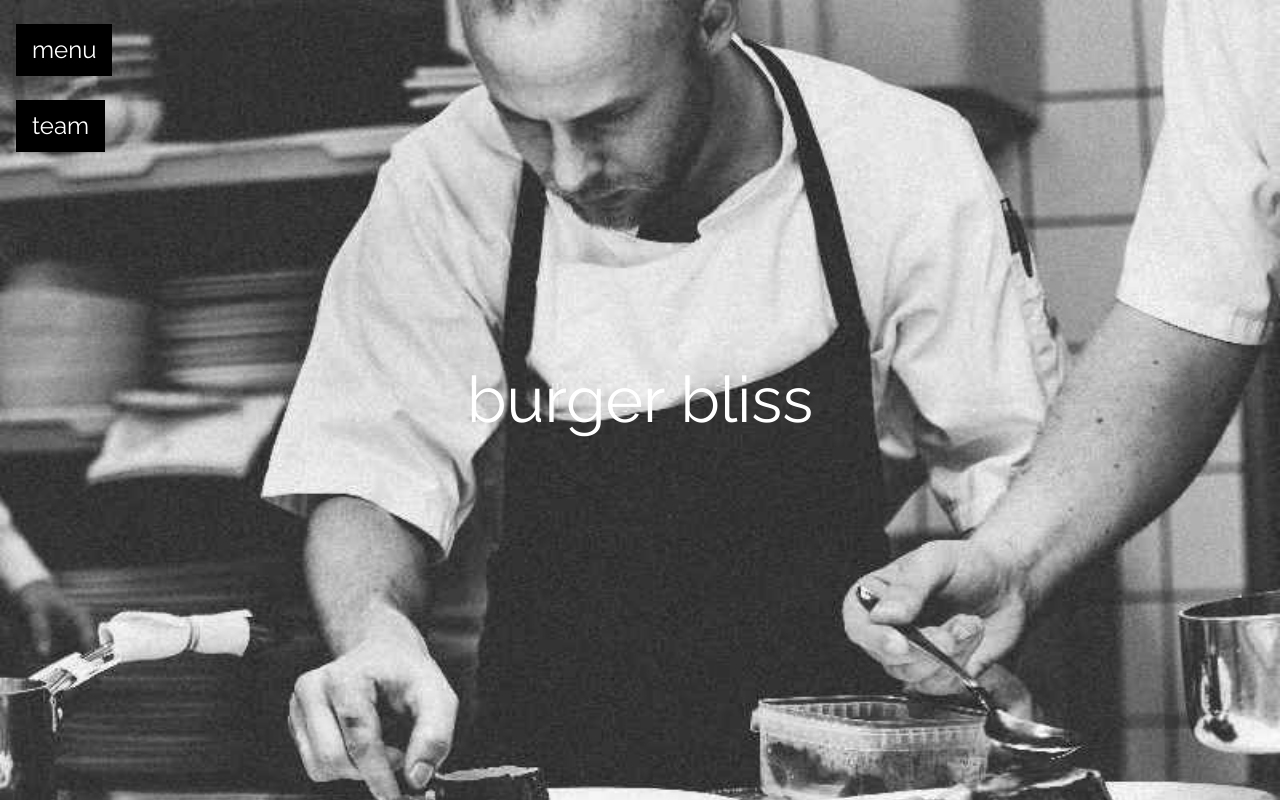
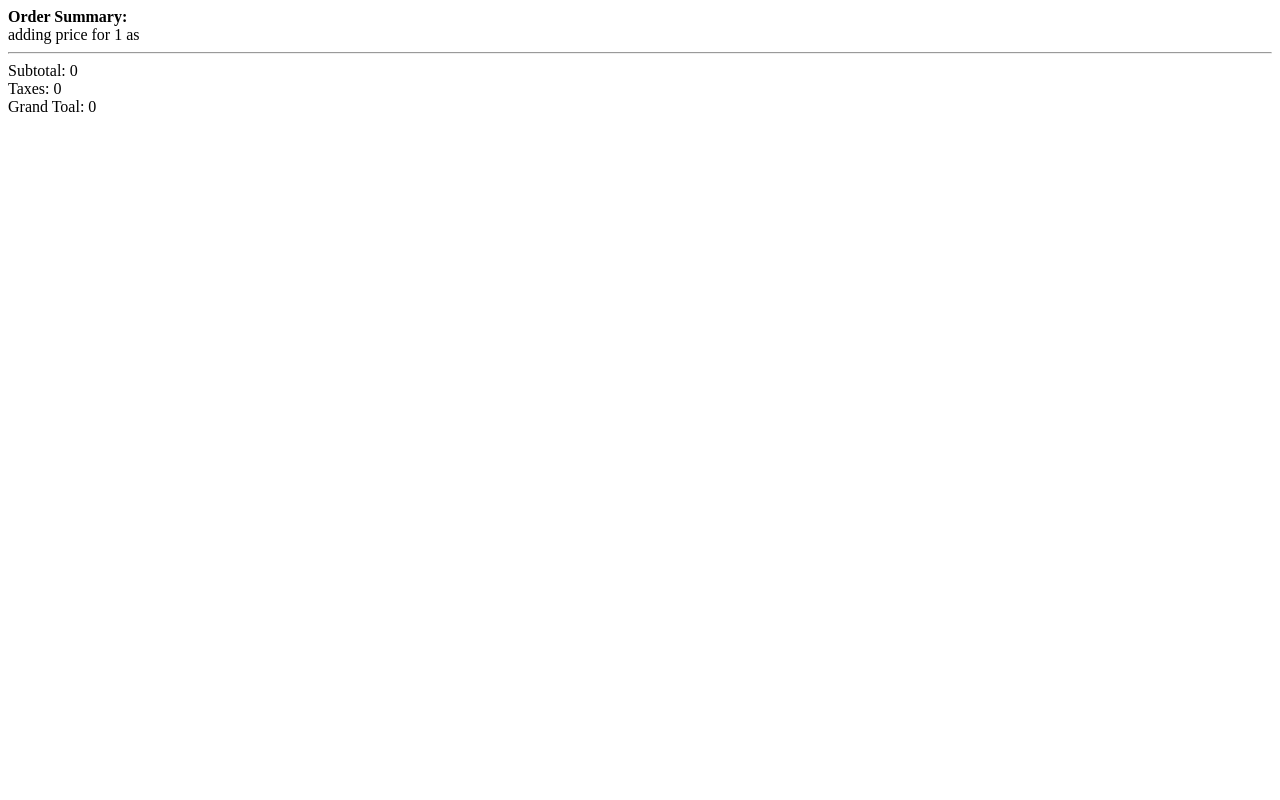
Before and after one commit to coultergeist/JavaScript, a PHP site: page /?order=1 in a window 1280 px wide. Run offline with PHP 8.4, Linux system fonts and the light colour scheme; data that the repository does not hold is empty.

Commit message:
working
Fixes connection issues with calculations.php

```diff
--- a/foodtruck/index.php
+++ b/foodtruck/index.php
@@ -1,92 +1,62 @@
-<!DOCTYPE html>
-<html>
-<title>Testing</title>
-<meta charset="UTF-8">
-<meta name="viewport" content="width=device-width, initial-scale=1">
-<link rel="stylesheet" href="https://www.w3schools.com/w3css/4/w3.css">
-<link rel="stylesheet" href="https://fonts.googleapis.com/css?family=Raleway">
-<style>
-body,h1,h5 {font-family: "Raleway", sans-serif}
-body, html {height: 100%}
-.bgimg {
-    background-image: url(images/chef.jpg);
-    min-height: 100%;
-    background-position: center;
-    background-size: cover;
+<?php
+
+//calculations.php
+
+echo "<b>Order Summary: </b><br />";
+
+//declare variables
+$order_total = 0; //total price
+$price_map = getPriceMap(); //mapping of items and their prices
+$orderList = $_REQUEST['order']; //fetch list of items ordered (from the index.html page)
+$order_total = getOrderTotal($orderList, $price_map);
+
+echo "<hr />Subtotal: ".$order_total."<br />";
+
+//calculation of total price for the orders
+$tax = $order_total * 0.65; //WA state sales tax
+
+echo "Taxes: ".$tax."<br />";
+$grand_total = $order_total + $tax; //calculation of grand total , total price + tax
+
+echo "Grand Toal: ".$grand_total;
+
+//Calculate grand total
+function grandTotal($price, $sides){
+
+    //Calculate total of any sides
+    $grand_total = ($price + $Quantity) + ($sides * $quant);
+    }
+
+function getOrderTotal($item_arr,$price_map){
+
+    $total = 0;
+    for($i=0;$i<count($item_arr);$i++){
+
+        $total = $total + $price_map[$item_arr[$i]];
+        echo "adding price for ".$item_arr[$i]." as ".$price_map[$item_arr[$i]]."<br>";
+
+    }
+
+    return $total;
 }
-</style>
-<body>
 
-<div class="bgimg w3-display-container w3-text-white">
-  <div class="w3-display-middle w3-jumbo">
-    <p>burger bliss</p>
-  </div>
-  <div class="w3-display-topleft w3-container w3-xlarge">
-    <p><button onclick="document.getElementById('menu').style.display='block'" class="w3-button w3-black">menu</button></p>
-    <p><button onclick="document.getElementById('contact').style.display='block'" class="w3-button w3-black">team</button></p>
-  </div>
+function getPriceMap(){
+//associative array containing the items and their price
 
-</div>
+    $priceList = array();
+    $priceList["grand"] =6.50;
+    $priceList["animal"] =7.50;
+    $priceList["veggie"] =8.00;
+    $priceList["mayo"] =0.50;
+    $priceList["cheese"] =0.75;
+    $priceList["chili"] =1.25;
+    $priceList["jala"] =0.35;
+    $priceList["meat"] =2.50;
+    $priceList["fries"] =1.75;
+    $priceList["shake"] =3.75;
+    $priceList["drink"] =1.99;
+    $priceList["lemon"] =2.50;
 
-<!-- Menu Modal -->
-<div id="menu" class="w3-modal">
-   <form action="Calculations.php">
-   <div class="w3-modal-content w3-animate-zoom">
-   <div class="w3-container w3-black w3-display-container">
-   <span onclick="document.getElementById('menu').style.display='none'" class="w3-button w3-display-topright w3-large">x</span>
-   <h1>Burger Types</h1>
-       <h4><i>Angus beef on sourdough bread with handmade french fries and 12 oz. fountain drink</i></h4>
-   </div>
-   <div class="w3-container">
-   <h5><input type="checkbox" name="order[]" value="grand">Grand Slam <i>Mayo, cheddar, lettuce, tomato, pickle, mayo </i><b>$6.50</b></h5>
-   <h5><input type="checkbox" name="order[]" value="veggie">Veggie Delight <i>Black bean burger with vegan Gourmet Cheddar, lettuce, tomato, pickle </i> <b>$8.00</b></h5>
-   <h5><input type="checkbox" name="order[]" value="animal">Animal Style <i>Secret Sauce, relish, cheddar, lettuce, tomato, pickle </i><b>$7.50</b></h5>
-   </div>
-   <div class="w3-container w3-black">
-   <h1>Burger Dressings</h1>
-   </div>
-   <div class="w3-container">
-   <h5><input type="checkbox" name="order[]" value="mayo">Mayo <b>$.50</b></h5>
-   <h5><input type="checkbox" name="order[]" value="jala">Jalapenos <b>$.35</b></h5>
-   <h5><input type="checkbox" name="order[]" value="cheese">Cheddar Chese <b>$.75</b></h5>
-   <h5><input type="checkbox" name="order[]" value="chili">Chili <b>$1.25</b></h5>
-    <h5><input type="checkbox" name="order[]" value="meat">Extra Patty <b>$2.50</b></h5>
-
-
-   </div>
-   <div class="w3-container w3-black">
-   <h1>Sides</h1>
-   </div>
-   <div class="w3-container">
-   <h5><input type="checkbox" name="order[]" value="fries">Animal Style Fries <i>Secret Sauce, grilled onions, melted cheddar </i> <b>$1.75</b></h5>
-   <h5><input type="checkbox" name="order[]" value="shake">Shake <i>16 oz. Chocolate, Vanilla, Banana, Strawberry </i> <b>$3.75</b></h5>
-   <h5><input type="checkbox" name="order[]" value="drink">Fountain Drink <i>12 oz. Coke, Diet Coke, Grape Fanta, Iced Tea, Rootbeer </i><b>$1.99</b></h5>
-       <h5><input type="checkbox" name="order[]" value="lemon">Fresh Lemonade <i>16 oz. fresh squeezed lemonade </i><b>$2.50</b></h5>
-   </div>
-       </div>
-   </form>
-   </div>
-
-<!-- Team Modal -->
-<div id="contact" class="w3-modal">
-  <div class="w3-modal-content w3-animate-zoom">
-    <div class="w3-container w3-black">
-      <span onclick="document.getElementById('contact').style.display='none'" class="w3-button w3-display-topright w3-large">x</span>
-      <h1>Teammates</h1>
-    </div>
-    <div class="w3-container">
-      <form action="/action_page.php" target="_blank">
-          <p class="w3-xlarge">Burger Bliss was created by these talented individuals:</p>
-          <p class="w3-large"><a href="http://ladan.icoolshow.net/"/>Adan, Layth</p>
-          <p class="w3-large"><a href="http://dcoulter.icoolshow.net/"/>Coulter, Danielle</p>
-          <p class="w3-large"><a href="http://yhussein.icoolshow.net/"/>Hussein, Yahya</p>
-          <p class="w3-large"><a href="http://eneville.icoolshow.net/"/>Neville, Erik</p>
-
-
-      </form>
-    </div>
-  </div>
-</div>
-
-</body>
-</html>
+    return $priceList;
+   }
+?>
```
